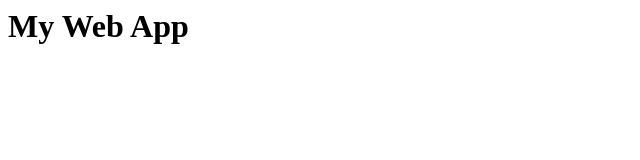
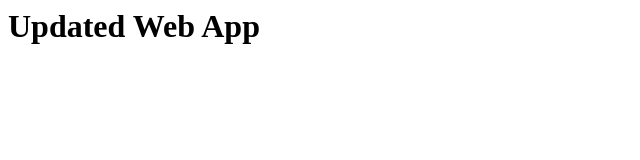
Before and after one commit to mukesh-tp/JenkinLabExercise, a plain HTML site: page index.html in a window 1280 px wide. Shown: the whole page, without its empty margins (0-640 px from the left). Drawn offline with Linux system fonts and the light colour scheme.

Commit message:
Updated the web app

```diff
--- a/index.html
+++ b/index.html
@@ -1 +1 @@
-<html><body><h1>My Web App</h1></body></html>
+<html><body><h1>Updated Web App</h1></body></html>
```
